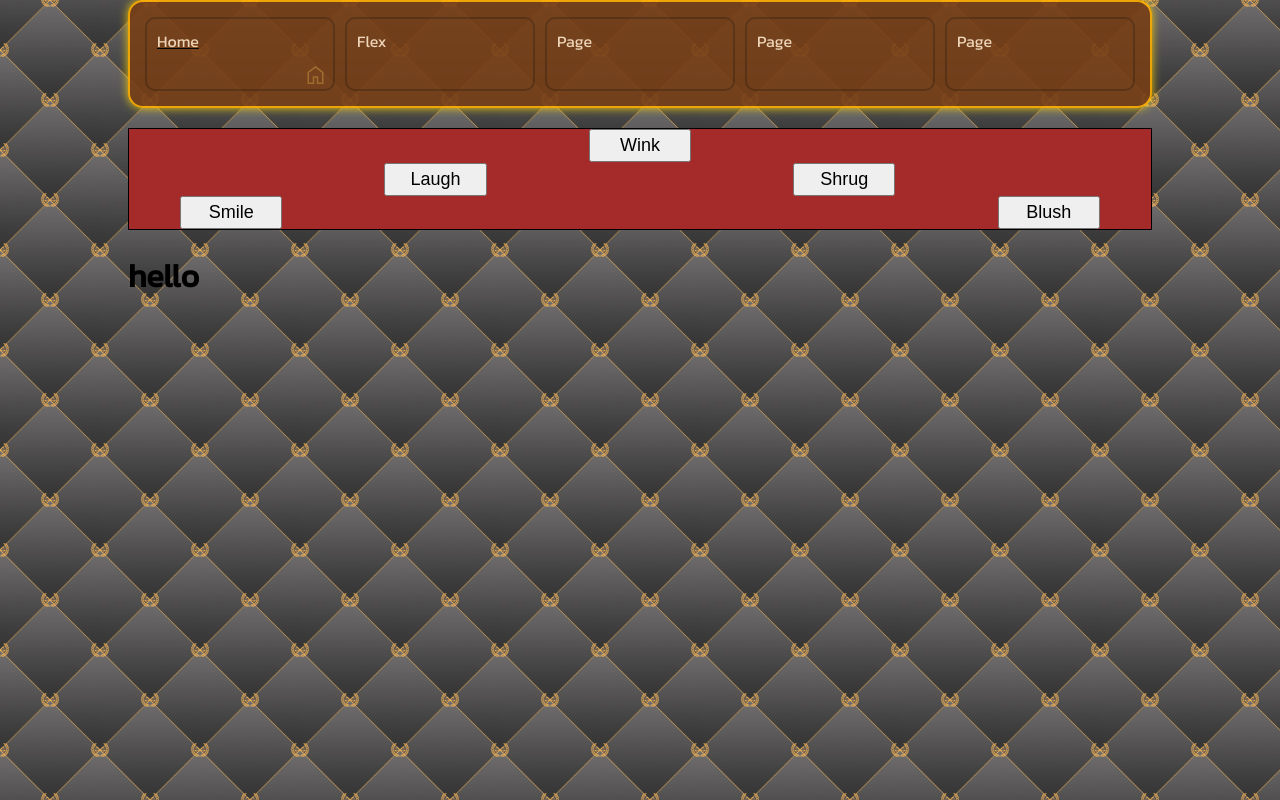
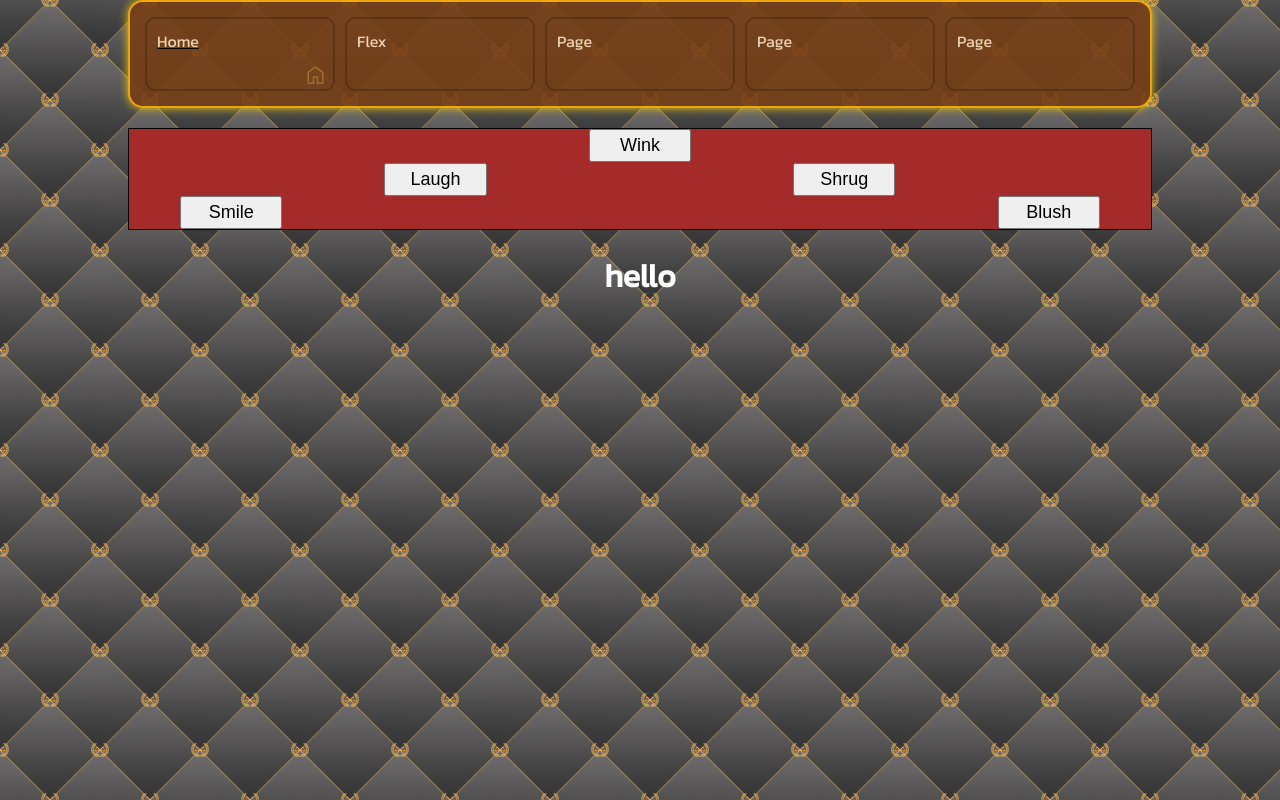
Before and after one commit to Dionissius/flex, a plain HTML site: page index.html in a window 1280 px wide. Drawn offline with nearby package versions, Linux system fonts and the light colour scheme.

Commit message:
change h1

```diff
--- a/flex.css
+++ b/flex.css
@@ -47,3 +47,8 @@
   'GRAD' 0,
   'opsz' 48
 }
+
+h1 {
+    color: white;
+    text-align: center;
+}
```
